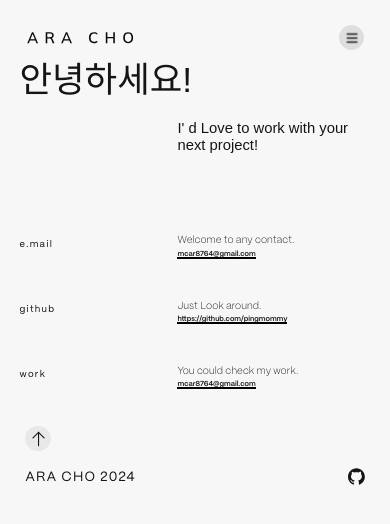
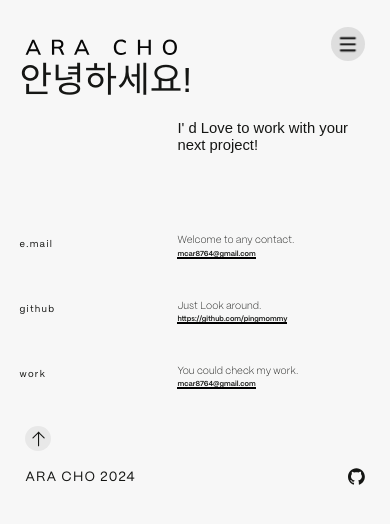
Before and after one commit to pingmommy/my-portfolio_v2, a Next.js app: page /contact in a window 390 px wide. Shown: the top 524 px of the page. Built offline with nearby package versions, Linux system fonts and the light colour scheme; a web font is replaced by a local one.

Commit message:
header 반응형 수정

```diff
--- a/src/component/about/header/header.module.css
+++ b/src/component/about/header/header.module.css
@@ -1,44 +1,17 @@
 .header {
   width: 90%;
-  margin: 2rem auto;
+  margin: 0 auto;
   opacity: 0;
 }
 
-.navbar {
-  margin-top: 0.5rem;
+.mainSloganWrapper {
+  font-size: 6.2vmax;
+  color: #151614;
+  padding-top: 9vmax;
+  min-height: 63vh;
+  /* border: 2px solid red; */
   display: flex;
-  justify-content: space-between;
-  display: flex;
-  align-items: center;
-}
-
-.menu {
-  background-color: #ebebeb;
-  width: 3rem;
-  height: 3rem;
-  display: flex;
-  flex-direction: column;
-  justify-content: center;
-  align-items: center;
-  border-radius: 50%;
-  border: none;
-}
-
-.menu > span {
-  width: 1.3rem;
-  height: 2px;
-  margin: 2px 0;
-  border-radius: 3px;
-  background-color: #151614;
-  display: block;
-}
-
-.mainSloganWrapper {
-  /* padding-top: 4rem; */
-  padding-top: 7rem;
-  font-size: 5.5rem;
-  color: #151614;
-  width: 80rem;
+  align-items: flex-end;
 }
 
 .mainSlogan {
@@ -49,8 +22,9 @@
 }
 
 .subSloganWrapper {
-  padding-top: 3rem;
-  font-size: 1.6rem;
+  /* padding-top: 3vmax; */
+  padding: 3vmax 0;
+  font-size: 2vmax;
   display: flex;
   flex-direction: row-reverse;
 }
@@ -63,3 +37,32 @@
   opacity: 0;
   transform: translateY(50px);
 }
+
+@media (max-width: 450px) {
+  .mainSloganWrapper {
+    font-size: 3.6vmax;
+    min-height: 39vh;
+    padding-bottom: 2rem;
+  }
+  .subSloganWrapper {
+    font-size: 1.5vmax;
+  }
+
+  .subSlogan {
+    line-height: 3vmax;
+    width: 72%;
+  }
+}
+@media (min-width: 451px) and (max-width: 1200px) {
+  .mainSloganWrapper {
+    font-size: 7.2vmax;
+    align-items: center;
+  }
+}
+
+@media (orientation: portrait) and (min-width: 451px) and (max-width: 1024px) {
+  .mainSloganWrapper {
+    font-size: 9rem;
+    padding-bottom: 5rem;
+  }
+}
--- a/src/component/nav_menu/menu.module.css
+++ b/src/component/nav_menu/menu.module.css
@@ -191,3 +191,37 @@
     opacity: 0;
   }
 }
+
+@media (max-width: 768px) {
+  .menuLogo {
+    width: 18vmax;
+    height: 4.5vmax;
+    mask-size: 18vmax 5.375vmax;
+  }
+
+  .menu_copy {
+    padding-top: 8vmax;
+  }
+
+  .closeBtn {
+    height: 4vmax;
+    width: 4vmax;
+    font-size: 4vmax;
+  }
+
+  .closeBtn::after {
+    width: 3vmax;
+    height: 3vmax;
+  }
+
+  .openBtn {
+    height: 4vmax;
+    width: 4vmax;
+    font-size: 4vmax;
+  }
+
+  .openBtn::after {
+    width: 3vmax;
+    height: 3vmax;
+  }
+}
```
